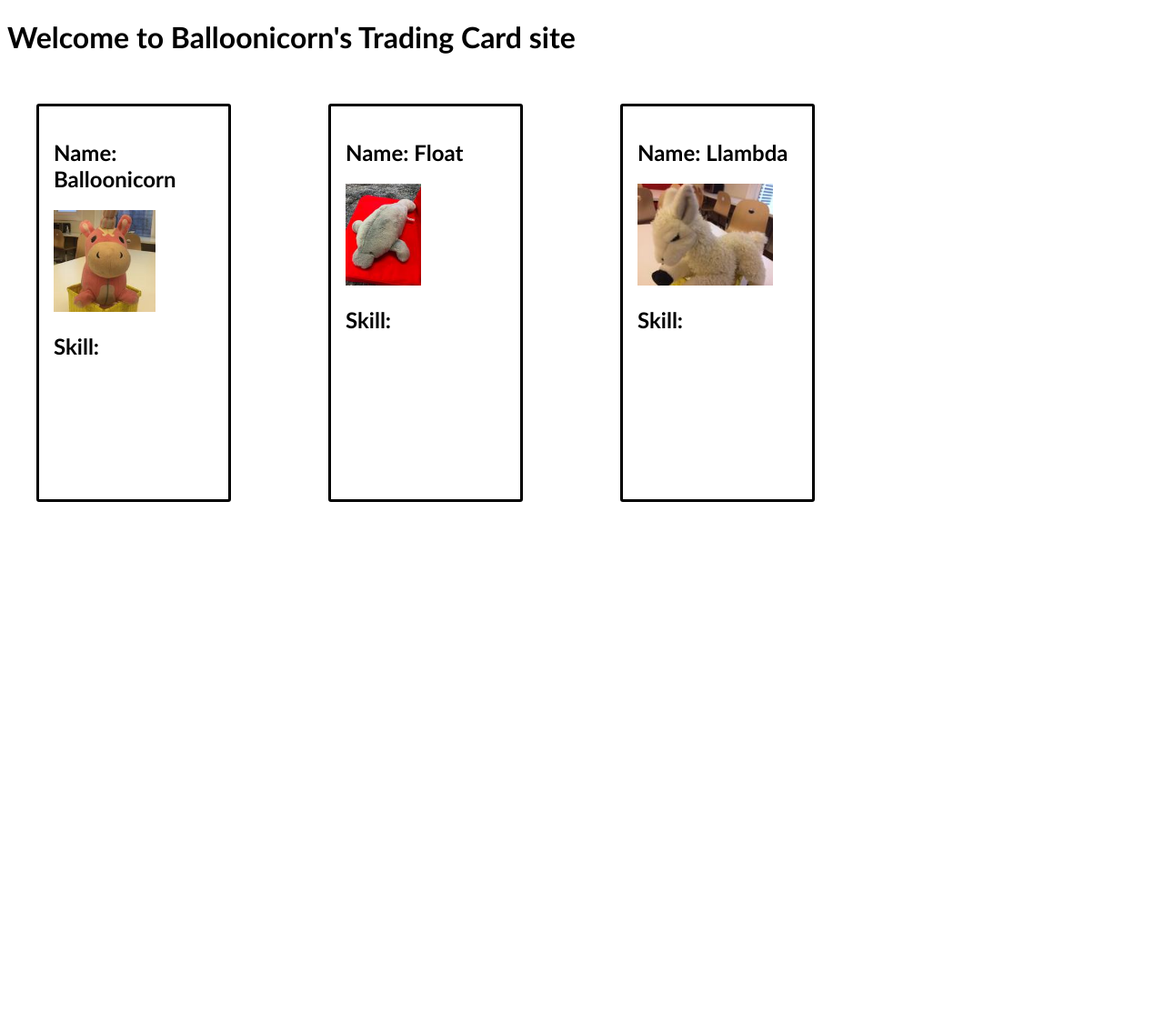
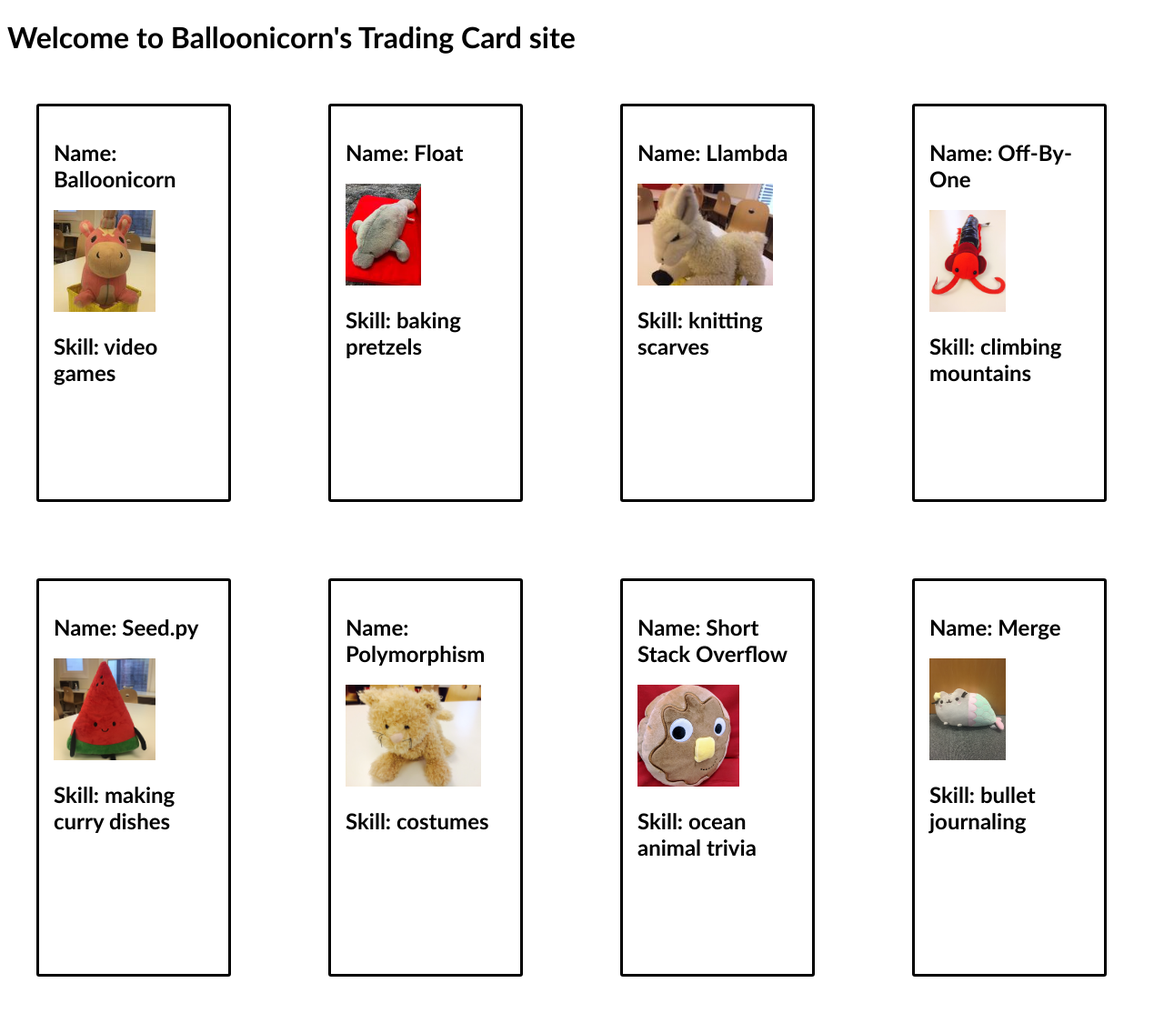
Before and after one commit to SuelenKarbivnychyy/tradingCards, a Flask app: page /cards in a window 1280 px wide. Shown: the whole page at 91% size. Before the commit the page ends 552 px from the top, so only its background shows below. Run offline with Flask 2, Linux system fonts and the light colour scheme; some libraries are stand-ins or nearby versions.

Commit message:
Finished first part of lab. Developed a dinamic and clean code to display all trading cards on the ui nicelly

```diff
--- a/static/js/tradingCard.jsx
+++ b/static/js/tradingCard.jsx
@@ -2,33 +2,87 @@
 
 const tradingCardData = [
   {
-    name: 'Balloonicorn',
-    skill: 'video games',
-    imgUrl: '/static/img/balloonicorn.jpg',
+    name: "Balloonicorn",
+    skill: "video games",
+    imgUrl: "/static/img/balloonicorn.jpg",
+    cardId: 1,
+  },
+  {
+    name: "Float",
+    skill: "baking pretzels",
+    imgUrl: "/static/img/float.jpg",
+    cardId: 2,
+  },
+  {
+    name: "Llambda",
+    skill: "knitting scarves",
+    imgUrl: "/static/img/llambda.jpg",
+    cardId: 3,
+  },
+  {
+    name: "Off-By-One",
+    skill: "climbing mountains",
+    imgUrl: "/static/img/off-by-one.jpeg",
+    cardId: 4,
+  },
+  {
+    name: "Seed.py",
+    skill: "making curry dishes",
+    imgUrl: "/static/img/seedpy.jpeg",
+    cardId: 5,
+  },
+  {
+    name: "Polymorphism",
+    skill: "costumes",
+    imgUrl: "/static/img/polymorphism.jpeg",
+    cardId: 6,
+  },
+  {
+    name: "Short Stack Overflow",
+    skill: "ocean animal trivia",
+    imgUrl: "/static/img/shortstack-overflow.jpeg",
+    cardId: 7,
+  },
+  {
+    name: "Merge",
+    skill: "bullet journaling",
+    imgUrl: "/static/img/merge.png",
+    cardId: 8,
   },
 ];
+
+
 
 function TradingCard(props) {
   return (
     <div className="card">
       <h2>Name: {props.name}</h2>
       <img src={props.imgUrl} alt="profile" />
-      <h2>Skill: </h2>
+      <h2>Skill: {props.skill} </h2>
     </div>
   );
 }
 
-ReactDOM.render(
-  <TradingCard name="Balloonicorn" skill="video games" imgUrl="/static/img/balloonicorn.jpg" />,
-  document.querySelector('#balloonicorn'),
-);
 
-ReactDOM.render(
-  <TradingCard name="Float" skill="baking pretzels" imgUrl="/static/img/float.jpg" />,
-  document.querySelector('#float'),
-);
+function TradingCardContainer(){
+  const tradingCards = [];
 
-ReactDOM.render(
-  <TradingCard name="Llambda" skill="knitting scarves" imgUrl="/static/img/llambda.jpg" />,
-  document.querySelector('#llambda'),
-);
+  for (const currentCard of tradingCardData) {
+    tradingCards.push(
+      <TradingCard
+        name={currentCard.name}
+        skill={currentCard.skill}
+        imgUrl={currentCard.imgUrl}
+      />
+    );
+  }
+
+  return (
+    <React.Fragment>
+      {tradingCards}
+    </React.Fragment>
+  );
+
+}
+
+ReactDOM.render(<TradingCardContainer />, document.getElementById('cards'));
--- a/templates/cards.html
+++ b/templates/cards.html
@@ -8,15 +8,6 @@
 
 
 {% block body %}
-<div class="grid">
-  <!-- Mount Balloonicorn's card on to this element. -->
-  <div id="balloonicorn"></div>
-
-  <!-- Mount Float's card on to this element. -->
-  <div id="float"></div>
-
-  <!-- Mount Llambda's card on to this element. -->
-  <div id="llambda"></div>
-</div>
+<div id="cards" class="grid"></div>
 
 {% endblock %}
```
Also changed, not shown: static/js/homepage.jsx (+8 -1 lines).
